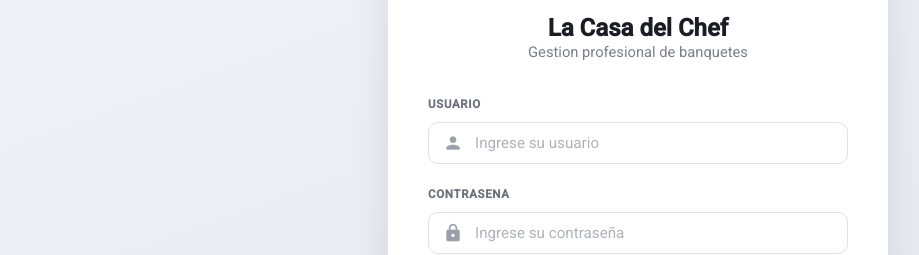
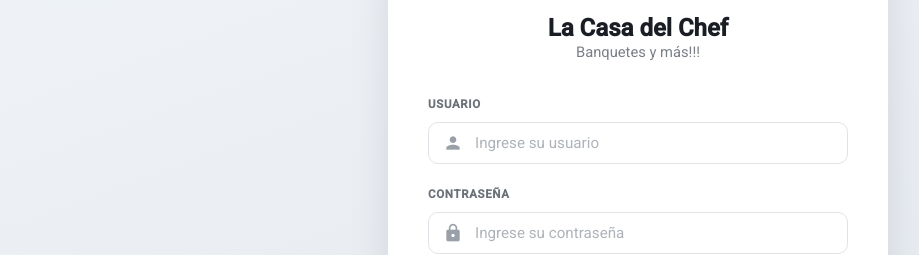
Before and after one commit to apixtunr/chfProject, an Angular app in the folder erp-frontend/: page /login in a window 1280 px wide. Shown: the part 286-541 px from the top of the page, without its empty margins (2-921 px from the left). Built offline with nearby package versions, Linux system fonts and the light colour scheme.

Commit message:
Ajustes menores post-demo (texto y comentarios)

```diff
--- a/erp-frontend/src/app/features/login/login.html
+++ b/erp-frontend/src/app/features/login/login.html
@@ -4,7 +4,7 @@
       <mat-icon>restaurant</mat-icon>
     </div>
     <h1>La Casa del Chef</h1>
-    <p class="subtitulo">Gestion profesional de banquetes</p>
+    <p class="subtitulo">Banquetes y más!!!</p>
 
     <form [formGroup]="formulario" (ngSubmit)="ingresar()">
       <label class="etiqueta" for="username">Usuario</label>
@@ -18,7 +18,7 @@
         />
       </div>
 
-      <label class="etiqueta" for="password">Contrasena</label>
+      <label class="etiqueta" for="password">Contraseña</label>
       <div class="campo-icono">
         <mat-icon>lock</mat-icon>
         <input
```
Also changed, not shown: erp-frontend/src/app/core/auth/auth.service.ts (+2 -6 lines), 1 other file (tests, documents, lock files or other folders).
